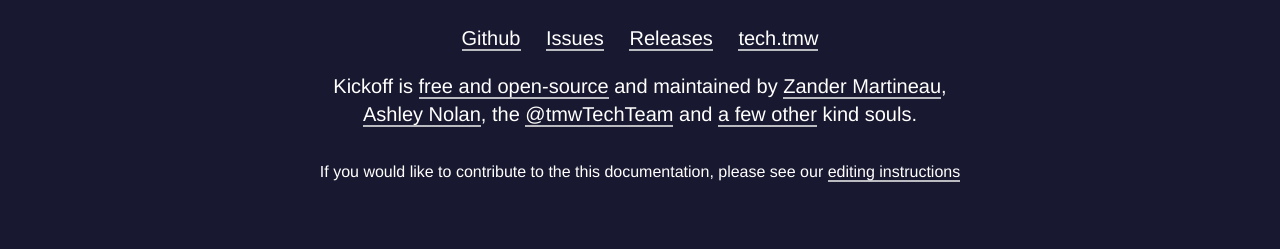
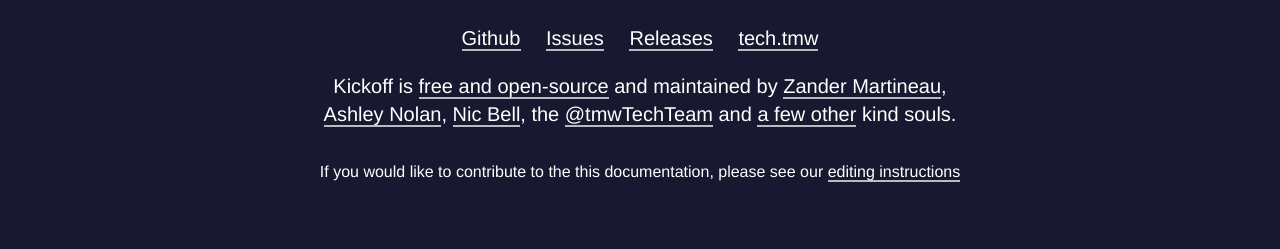
Before and after one commit to TryKickoff/trykickoff.github.io, a Jekyll site: the page built from index.html, in a window 1280 px wide. Shown: the part 1946-2195 px from the top of the page. Built offline with Jekyll 4.4.1, drawn with Linux system fonts in a browser that asks for light colours; nearby versions of some CDN libraries; Markdown is read by kramdown in place of the engine named in the settings; the list of posts is cut into pages by our own code; comment, search, counter and statistics services are not loaded.

Commit message:
add @nicbell to contributors list

```diff
--- a/_includes/footer.html
+++ b/_includes/footer.html
@@ -9,7 +9,7 @@
 			<li><a href="http://tech.tmw.co.uk" data-trak='{"category":"Footer link","action":"tech.tmw"}'>tech.tmw</a></li>
 		</ul>
 
-		<p>Kickoff is <a href="http://github.com/trykickoff/kickoff">free and open-source</a> and maintained by <a href="http://mrmartineau.co.uk">Zander Martineau</a>, <a href="http://ashleynolan.co.uk">Ashley Nolan</a>, the <a href="http://twitter.com/tmwTechTeam">@tmwTechTeam</a> and <a href="https://github.com/trykickoff/kickoff/graphs/contributors">a few other</a> kind souls.</p>
+		<p>Kickoff is <a href="http://github.com/trykickoff/kickoff">free and open-source</a> and maintained by <a href="http://mrmartineau.co.uk">Zander Martineau</a>, <a href="http://ashleynolan.co.uk">Ashley Nolan</a>, <a href="http://nicbell.net">Nic Bell</a>, the <a href="http://twitter.com/tmwTechTeam">@tmwTechTeam</a> and <a href="https://github.com/trykickoff/kickoff/graphs/contributors">a few other</a> kind souls.</p>
 
 		<p><small>If you would like to contribute to the this documentation, please see our <a href="/learn/editing.html">editing instructions</a></small></p>
 	</div>
```
